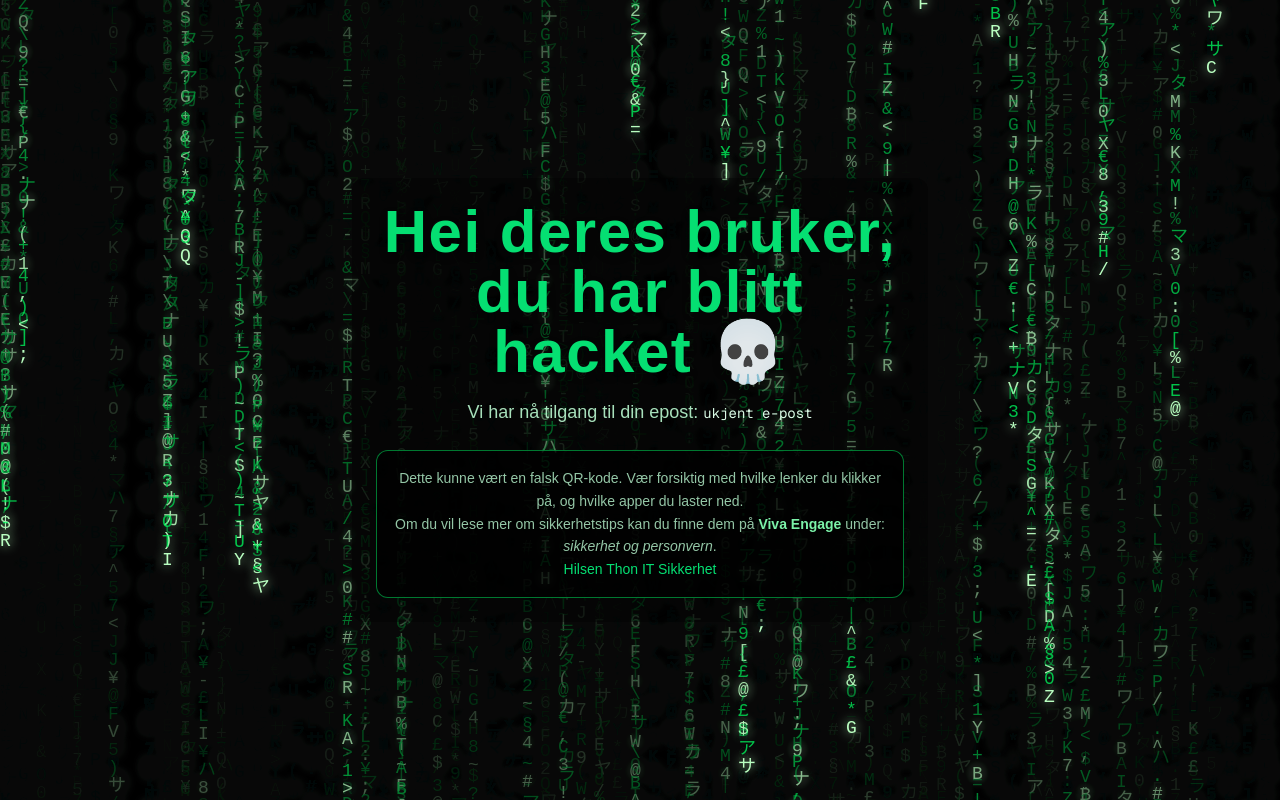
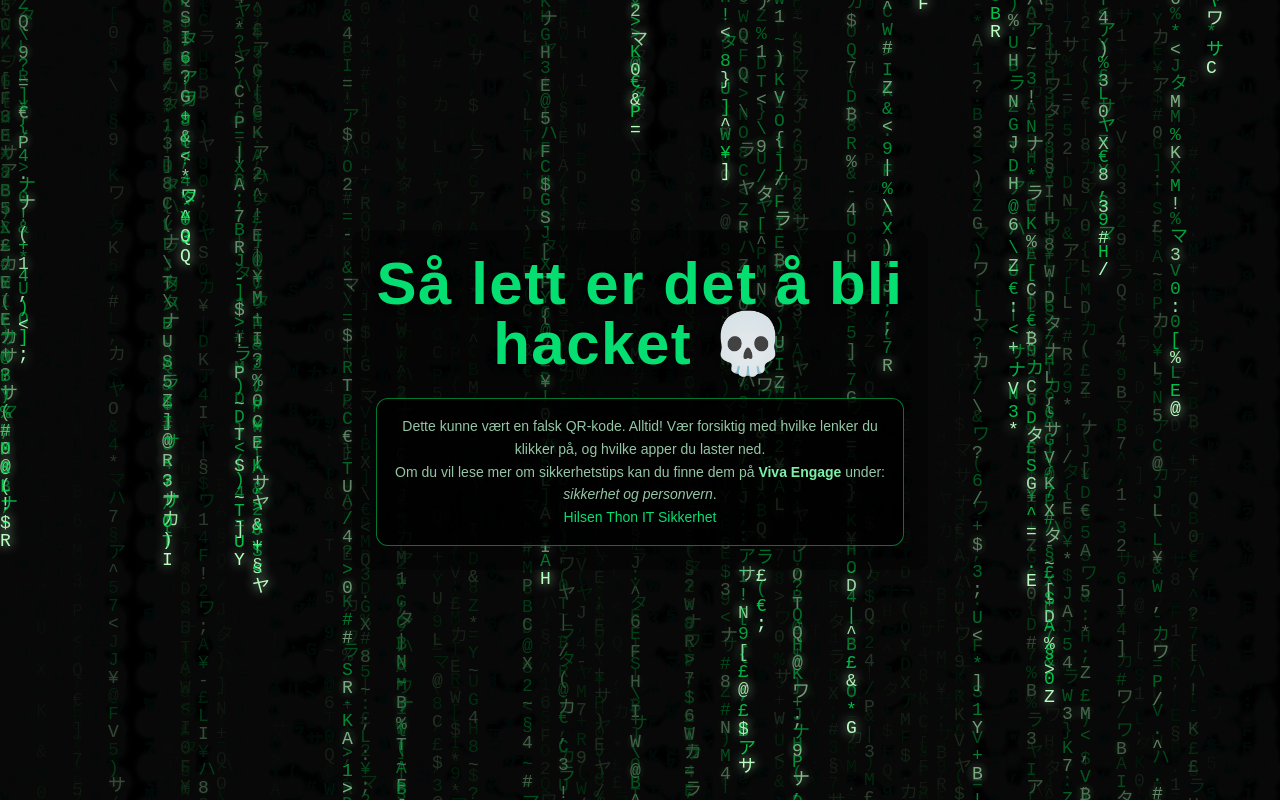
Before and after one commit to DennisBrenna/Thon-sikkerhet-test, a Next.js app: page /hacked in a window 1280 px wide. Built offline with nearby package versions, Linux system fonts and the light colour scheme.

Commit message:
Update page.tsx
Oppdatert tekst

```diff
--- a/src/app/hacked/page.tsx
+++ b/src/app/hacked/page.tsx
@@ -31,18 +31,12 @@ export default function HackedPage() {
       <section className="relative z-10 flex min-h-screen items-center justify-center px-6">
         <div className="text-center max-w-xl bg-black/40 p-6 rounded-xl">
           <h1 className="text-4xl md:text-6xl font-extrabold text-green-400 tracking-wide drop-shadow-lg">
-            Hei {displayName}, du har blitt hacket 💀
+            Så lett er det å bli hacket 💀
           </h1>
 
-          <p className="mt-4 text-green-200/90 text-base md:text-lg">
-            Vi har nå tilgang til din epost:{" "}
-            <span className="font-mono text-sm text-green-100">
-              {displayEmail}
-            </span>
-          </p>
           <div className="mt-6 border border-green-500/60 rounded-xl p-4 bg-black/80">
             <p className="text-green-200/80 text-sm leading-relaxed">
-              Dette kunne vært en falsk QR-kode. Vær forsiktig med hvilke lenker
+              Dette kunne vært en falsk QR-kode. Alltid! Vær forsiktig med hvilke lenker
               du klikker på, og hvilke apper du laster ned.
               <br />
               Om du vil lese mer om sikkerhetstips kan du finne dem på{" "}
```
